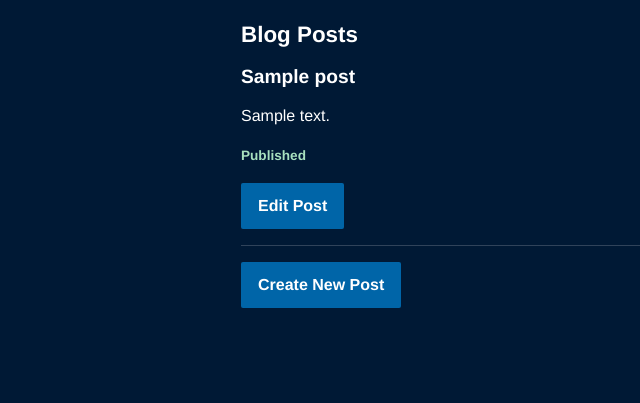
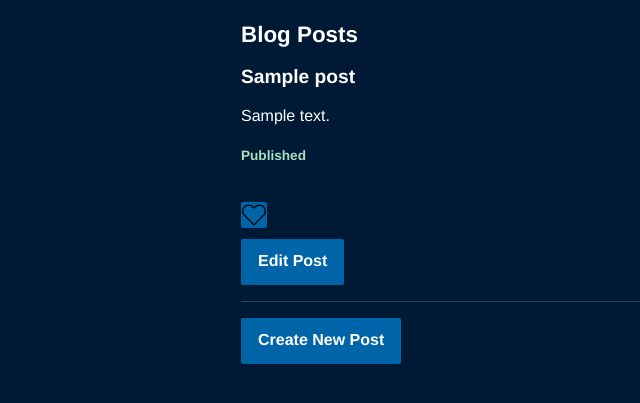
Before and after one commit to cold-muffin/p0-hypergamy, a Flask app: page /profiles/1 in a window 1280 px wide. Shown: the part 164-567 px from the top of the page, without its empty margins (63-703 px from the left). Run offline with Flask 3, Linux system fonts and the light colour scheme; the visitor is signed in with stand-in values (Sample User, id 1); tables that the repository leaves empty hold one stand-in row (values such as "Sample post"); some web fonts are replaced.

Commit message:
Add liking structure

```diff
--- a/app/app.py
+++ b/app/app.py
@@ -189,6 +189,11 @@ def publish_post():
     print(request.form)
     return redirect(url_for("profile"))
 
+@app.route("/toggle_like", methods=["GET", "POST"])
+def like_post():
+    pid = request.args.get("pid")
+    uuid = request.args.get("uuid")
+    return redirect(url_for("view_profile", user_id=uuid, _anchor=f"post-{pid}"))
 
 if __name__ == "__main__":
     app.run(debug=True)
--- a/app/db.py
+++ b/app/db.py
@@ -13,6 +13,7 @@ Returns nothing."""
     c.execute("DROP TABLE IF EXISTS blog_posts")
     c.execute("CREATE TABLE users (uuid INTEGER PRIMARY KEY AUTOINCREMENT, username TEXT, password BLOB)")
     c.execute("CREATE TABLE blog_posts (pid INTEGER PRIMARY KEY AUTOINCREMENT, owner INTEGER, title TEXT, contents BLOB, published INTEGER)")
+    c.execute("CREATE TABLE user_likes (id INTEGER PRIMARY KEY AUTOINCREMENT, uuid INTEGER, pid INTEGER)")
     db.commit()
 
 def setup_db():
@@ -21,8 +22,26 @@ def setup_db():
     c = db.cursor()
     c.execute("CREATE TABLE IF NOT EXISTS users (uuid INTEGER PRIMARY KEY AUTOINCREMENT, username TEXT, password BLOB)")
     c.execute("CREATE TABLE IF NOT EXISTS blog_posts (pid INTEGER PRIMARY KEY AUTOINCREMENT, owner INTEGER, title TEXT, contents BLOB, published INTEGER)")
+    c.execute("CREATE TABLE IF NOT EXISTS user_likes (id INTEGER PRIMARY KEY AUTOINCREMENT, uuid INTEGER, pid INTEGER)")
     db.commit()
     db.close()
+
+def _check_liked(c, uuid: int, pid: int):
+    c.execute(f"SELECT EXISTS(SELECT 1 FROM user_likes WHERE uuid = {uuid} AND pid = {pid});")
+    return c.fetchone()[0] != 0
+
+def like_post(uuid: int, pid: int):
+    db = sqlite3.connect(dbpath)
+    c = db.cursor()
+    if _check_liked(c, uuid, pid):
+        c.execute(f"DELETE FROM user_likes WHERE uuid = {uuid} AND pid = {pid};")
+        r = 0
+    else:
+        c.execute(f"INSERT INTO user_likes (uuid, pid) VALUES (1, 22)")
+        r = 1
+    db.commit()
+    db.close()
+    return r
 
 
 def __turn_cursor_into_list(table:str, c):
@@ -121,5 +140,7 @@ which -- "users" or "blog_posts"."""
         return None
 
 if __name__ == '__main__':
-    from pprint import pp
-    pp(get_blogs("efrat", 5, 15))
+    print(like_post(1, 22))
+    print(like_post(1, 22))
+    print(like_post(1, 22))
+    print(like_post(1, 22))
--- a/app/static/style.css
+++ b/app/static/style.css
@@ -354,3 +354,15 @@ button:hover, .button:hover {
         align-items: end;
     }
 }
+
+.icon-small {
+    width: 1.5rem;
+    height: 1.5rem;
+}
+
+.icon-button {
+    padding: 0;
+    display: inline-flex;
+    align-items: center;
+    justify-content: center;
+}
--- a/app/templates/edit_blog.html
+++ b/app/templates/edit_blog.html
@@ -31,7 +31,6 @@
             </p>
             <p class="intro">Leave unchecked to save as a draft.</p>
             <p class="actions">
-                <button type="submit" name="action" value="save">Save</button>
                 <button type="submit" name="action" value="save_exit">Save and Exit</button>
                 <a href="/profiles/{{ user['uuid'] }}">Cancel</a>
             </p>
--- a/app/templates/profile.html
+++ b/app/templates/profile.html
@@ -17,6 +17,7 @@
     <h2>Blog Posts</h2>
 
     {% for post in posts %}
+        <div id="post-{{ post.pid }}">
             <h3 class="post-title">{{ post.title }}</h3>
             <p class="post-text">{{ post.contents }}</p>
 
@@ -26,10 +27,17 @@
                 <p class="post-status unpublished">Unpublished</p>
             {% endif %}
 
+            <form action="{{ url_for('like_post', pid=post.pid, uuid=user.uuid) }}" method="post">
+                <button type="submit" class="icon-button">
+                    <img src="/static/empty_like.svg" class="icon-small">
+                </button>
+            </form>
+
             {% if is_owner %}
                 <a class="button post-action"
                     href="/profiles/{{ user.uuid }}/edit/{{ post.pid }}">Edit Post</a>
             {% endif %}
+        </div>
 
         <hr>
     {% else %}
```
Also changed, not shown: app/static/empty_like.svg (added), app/static/full_like.svg (added). Lines whose indentation alone changed are shown as unchanged.
